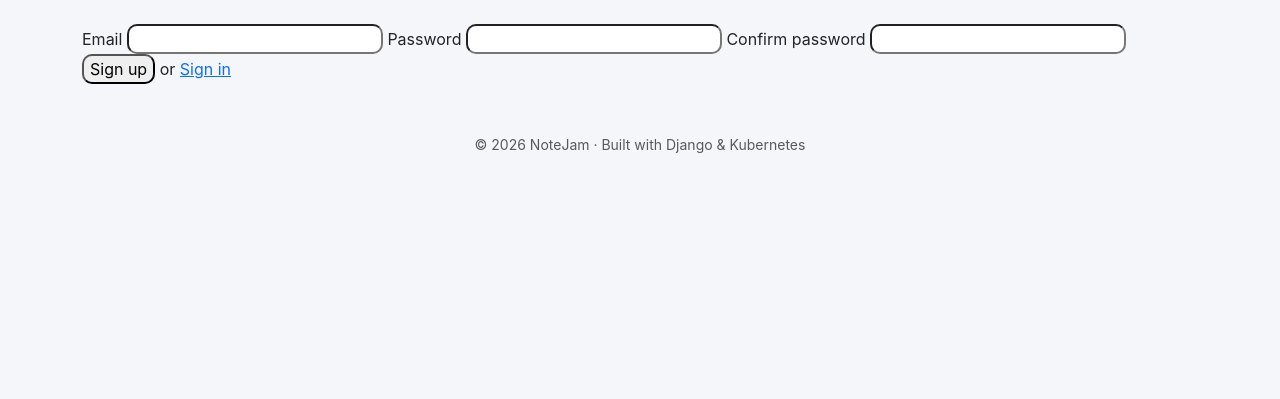
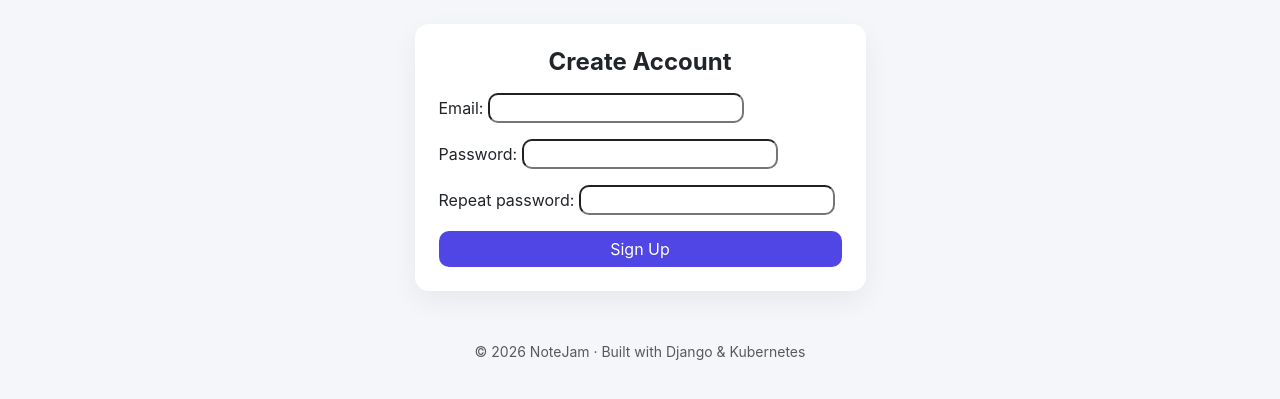
Before and after one commit to hussamansari/microservice-cicd-kubernetes-pipeline, a Django app: page /signup/ in a window 1280 px wide. Shown: the part 56-455 px from the top of the page. Run offline with Django 3.2, Linux system fonts and the light colour scheme.

Commit message:
Update signup.html

```diff
--- a/django/notejam/users/templates/signup.html
+++ b/django/notejam/users/templates/signup.html
@@ -1,20 +1,21 @@
-{% extends "user.html" %}
-
+{% extends "base.html" %}
 {% block title %}Sign Up{% endblock %}
-{% block page_title %}<span>Sign Up</span>{% endblock %}
 
 {% block content %}
-  <form class="offset-by-six sign-in" method="post">
-    {% csrf_token %}
-    <label for="email">Email</label>
-    {{ form.email }}
-    {{ form.email.errors }}
-    <label for="password">Password</label>
-    {{ form.password }}
-    {{ form.password.errors }}
-    <label for="repeat_password">Confirm password</label>
-    {{ form.repeat_password }}
-    {{ form.repeat_password.errors }}
-    <input type="submit" value="Sign up" /> or <a href="{% url 'signin' %}">Sign in</a>
-  </form>
+<div class="row justify-content-center">
+    <div class="col-md-5">
+        <div class="card p-4">
+            <h4 class="fw-bold mb-3 text-center">Create Account</h4>
+
+            <form method="post">
+                {% csrf_token %}
+                {{ form.as_p }}
+
+                <button type="submit" class="btn btn-primary w-100">
+                    Sign Up
+                </button>
+            </form>
+        </div>
+    </div>
+</div>
 {% endblock %}
```
